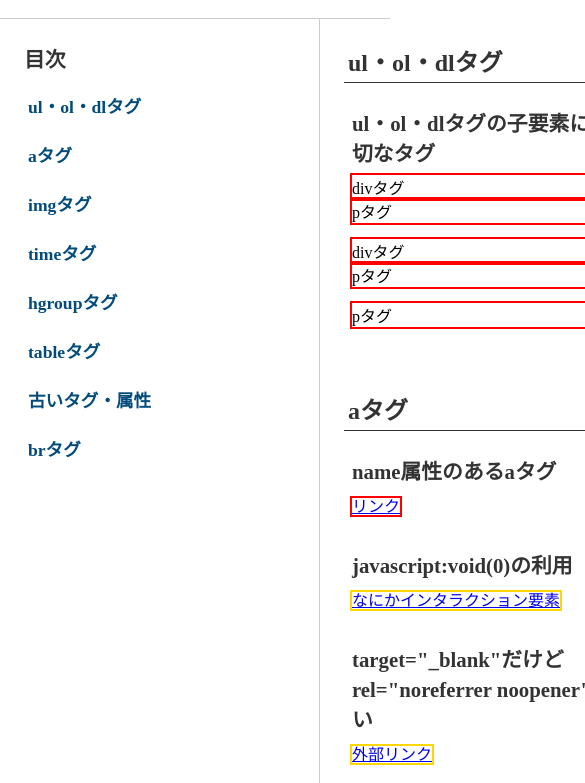
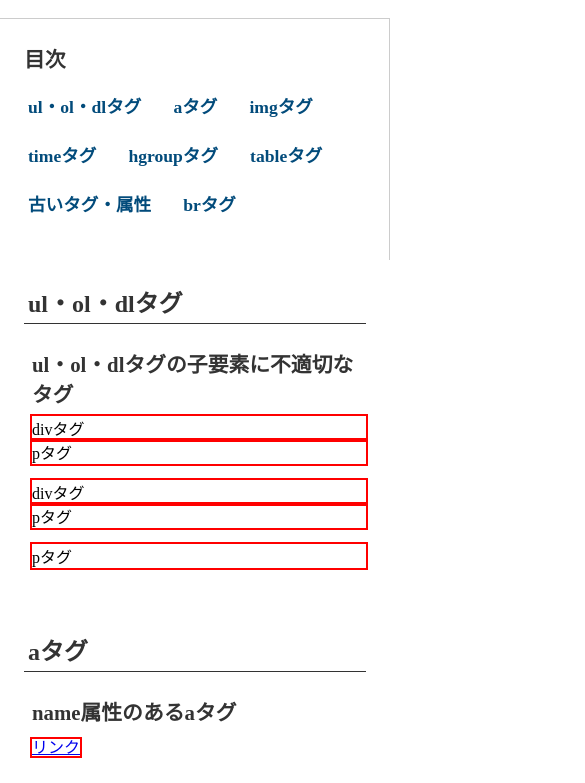
Before and after one commit to ics-creative/200819_debug_css, a website: page index.html in a window 390 px wide. Shown: the part 61-844 px from the top of the page, 585 px wide, since content can reach past the window. Drawn offline with Linux system fonts and the light colour scheme; a web font is replaced by a local one.

Commit message:
スマホ版での見切れへの対応

```diff
--- a/style.scss
+++ b/style.scss
@@ -18,6 +18,13 @@ $link: #024b7b;
     "header header" 80px
     "navigation contents" 1fr
     "footer footer" 60px / 320px 1fr;
+    @media screen and (max-width: 768px) {
+      grid-template:
+              "header" 80px
+              "navigation" auto
+              "contents" 1fr
+              "footer" 60px / 1fr;
+  }
 }
 
 header {
@@ -77,12 +84,21 @@ footer {
   z-index: 1;
   top: 104px;
   background-color: #fff;
-
+  @media screen and (max-width: 768px) {
+    position: static;
+    ul{
+      display: flex;
+      justify-content: start;
+      flex-wrap: wrap;
+    }
+  }
   li {
     margin-bottom: 16px;
     list-style: none;
     font-weight: bold;
-
+    @media screen and (max-width: 768px) {
+      margin: 0 24px 16px 0;
+    }
     a {
       font-size: 1.1rem;
       display: block;
```
Also changed, not shown: style.css, 1 other file.
